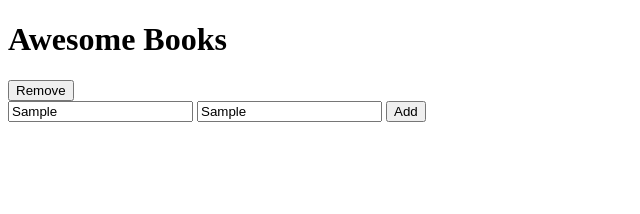
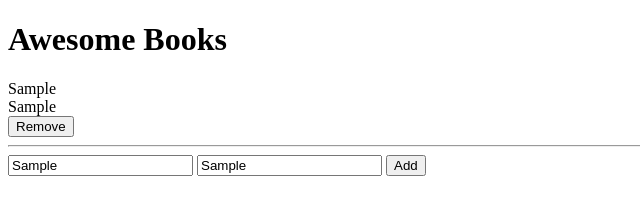
Before and after one commit to Sajeelzafar/Book_Website, a plain HTML site: page index.html in a window 1280 px wide. Both pictures are taken after typing "Sample", "Sample" into the empty fields and a click on the button "Add". Shown: the whole page, without its empty margins (0-640 px from the left). Drawn offline with Linux system fonts and the light colour scheme.

Commit message:
Displaying the added books on website

```diff
--- a/index.html
+++ b/index.html
@@ -10,9 +10,7 @@
     <header class="title">
       <h1 class="main-heading">Awesome Books</h1>
     </header>
-    <div class="bookContainer">
-      <button class="removeButton" type="button">Remove</button>
-    </div>
+    <div class="bookContainer"></div>
     <form class="form">
       <input class="name" type="text" placeholder="Title" required />
       <input class="author" type="text" placeholder="Author" required />
--- a/main.js
+++ b/main.js
@@ -1,19 +1,35 @@
 const addBtn = document.querySelector('.addButton');
 const bookTitle = document.querySelector('.name');
 const bookAuthor = document.querySelector('.author');
+const bookContainer = document.querySelector('.bookContainer');
 
 let books = [];
-
-
 
 function AddBook( title, author){
     this.title = title;
     this.author = author;
 }
 
+function displayBook() {
+    const div = document.createElement('div');
+    div.classList.add('bookbox');
+    bookContainer.appendChild(div);
+    const span = document.createElement('span');
+    span.classList.add('bookText');
+    span.innerHTML = bookTitle.value + "<br>" + bookAuthor.value + "<br>";
+    div.appendChild(span);
+    const removeButton = document.createElement('button');
+    removeButton.classList.add('removeButton');
+    removeButton.innerText = "Remove";
+    div.appendChild(removeButton);
+    const divider = document.createElement('hr');
+    div.appendChild(divider);
+}
+
 addBtn.addEventListener('click', () =>{
 
     const newBook = new AddBook(bookTitle.value, bookAuthor.value);
     books.push(newBook);
+    displayBook();
     console.log(books);
 })
```
